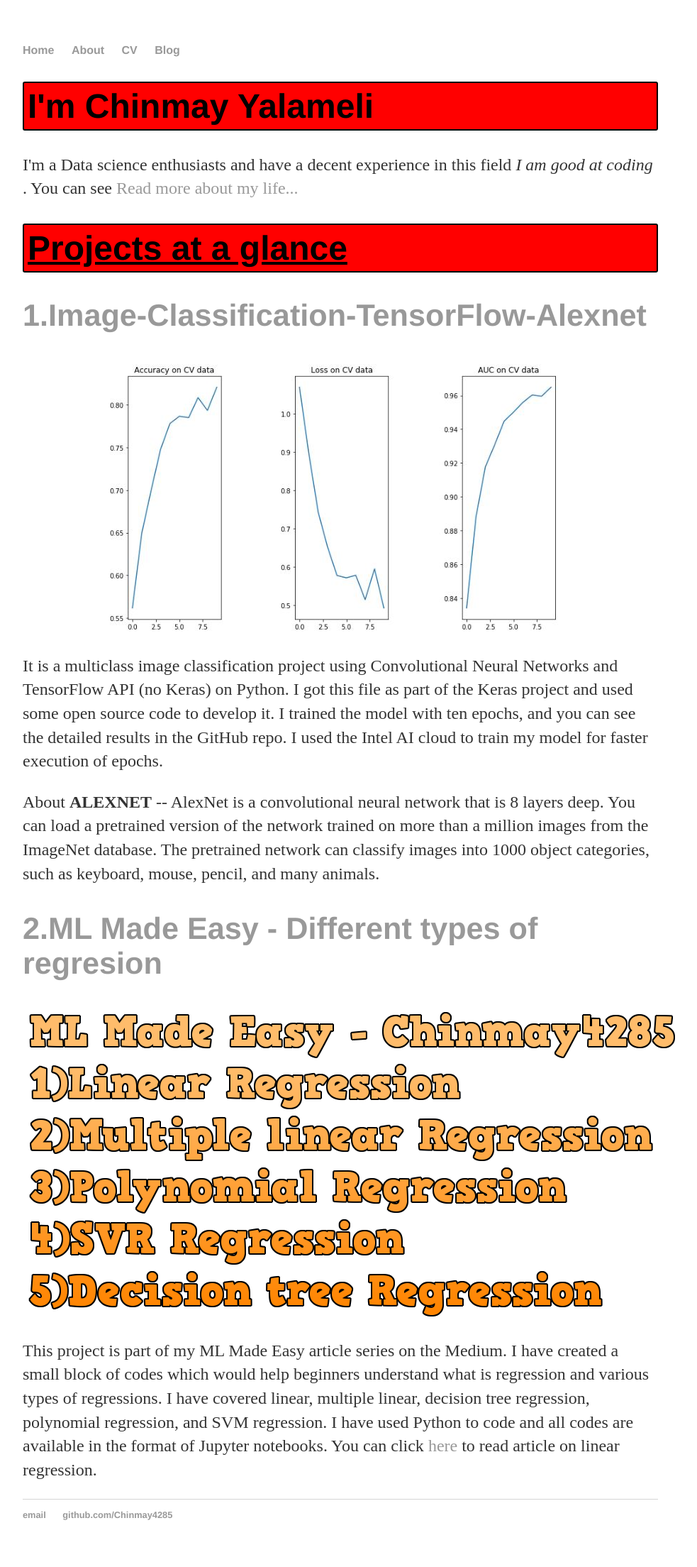
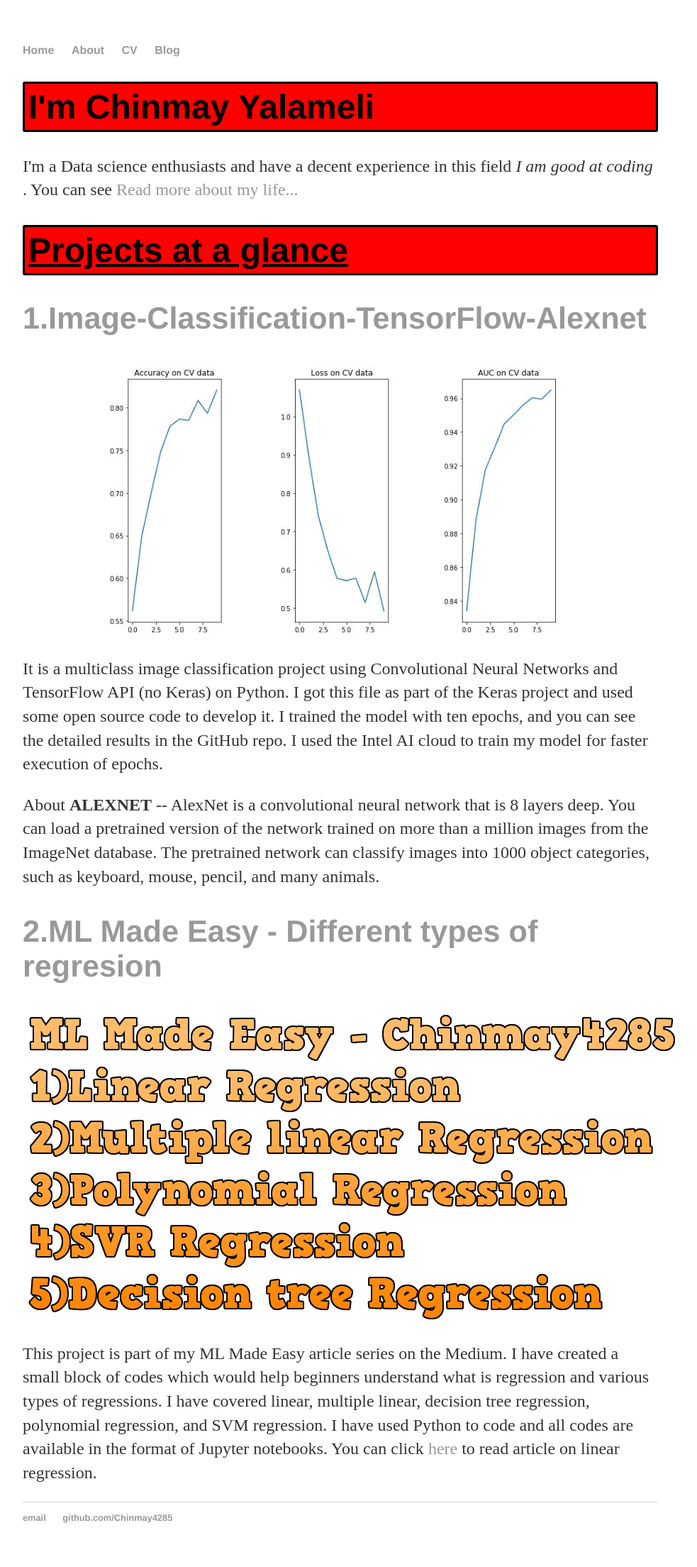
Before and after one commit to Chinmay4285/Chinmay4285.github.io, a Jekyll site: the page built from index.html, in a window 1280 px wide. Shown: the whole page at 71% size, without its empty margins (160-1143 px from the left). Built offline with Jekyll 4.4.1, drawn with Linux system fonts in a browser that asks for light colours.

Commit message:
Update main.css

```diff
--- a/css/main.css
+++ b/css/main.css
@@ -8,7 +8,7 @@ p, ul { font-size: 1.5em; line-height: 1.4em; color: #333; }
 h1, h2, h3, h4 { font-family: 'Helvetica', 'Arial', 'Sans-Serif'; }
 h1 { font-size: 3em;
   background-color: red;
-  border: 2px solid;
+  border: 3px solid;
   padding: 5px;
   border-radius:3px;
 
```
